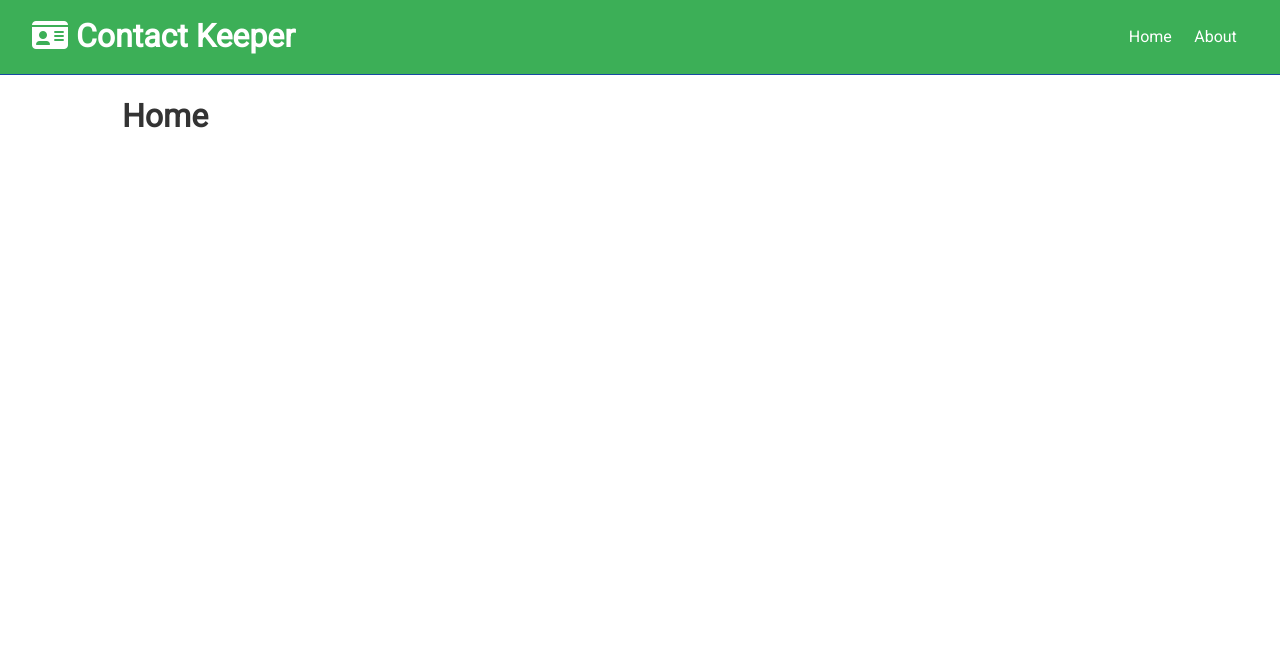
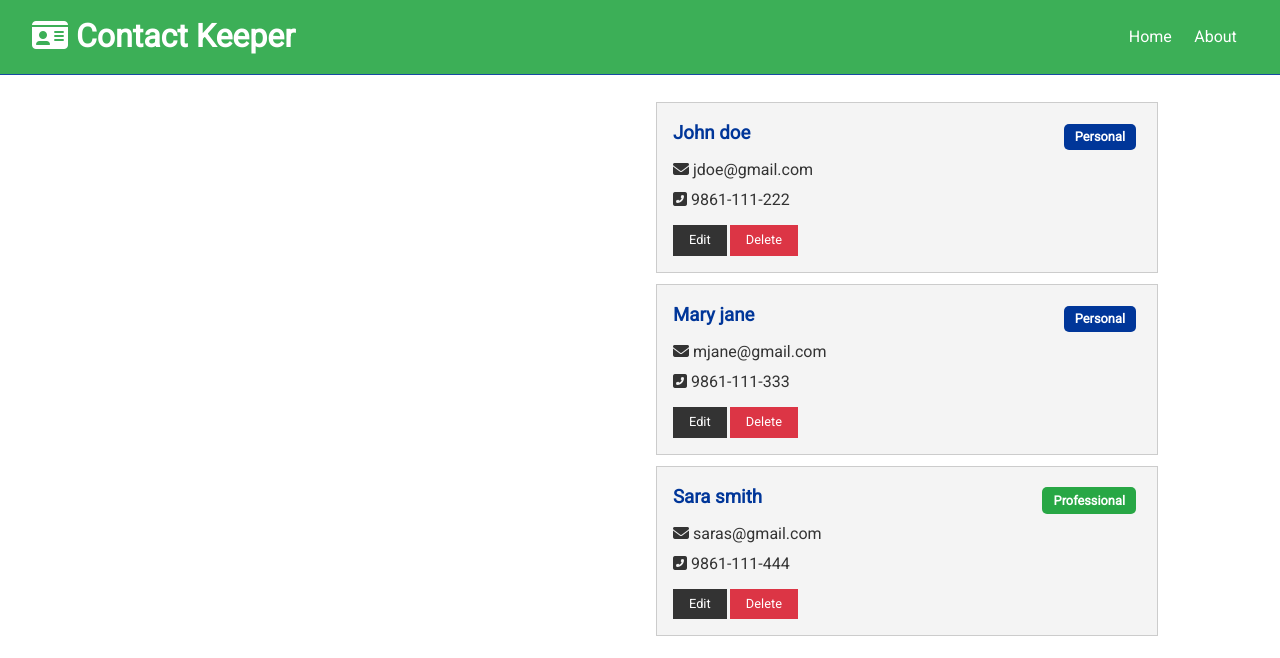
Before and after one commit to RohanRajGautam/contact-keeper, a React (Create React App) app in the folder client/: page / in a window 1280 px wide. Shown: the top 658 px of the page. Built offline with nearby package versions, Linux system fonts and the light colour scheme.

Commit message:
contact and contactItem component

```diff
--- a/client/public/index.html
+++ b/client/public/index.html
@@ -8,6 +8,7 @@
       name="description"
       content="Web site created using create-react-app"
     />
+    <link rel="shortcut icon" href="favicon.ico" type="image/x-icon" />
     <script
       src="https://kit.fontawesome.com/f3b16c9248.js"
       crossorigin="anonymous"
--- /dev/null
+++ b/client/src/components/contacts/ContactItem.js
@@ -0,0 +1,47 @@
+import React from "react";
+import PropTypes from "prop-types";
+
+const ContactItem = ({ contact }) => {
+  const { id, name, email, phone, type } = contact;
+  return (
+    <div className='card bg-light'>
+      <h3 className='text-primary text-left'>
+        {name.capitalize()}{" "}
+        <span
+          style={{ float: "right" }}
+          className={
+            "badge " + (type === "personal" ? "badge-primary" : "badge-success")
+          }
+        >
+          {type.capitalize()}
+        </span>
+      </h3>
+      <ul className='list'>
+        {email && (
+          <li>
+            <i className='fas fa-envelope' /> {email}
+          </li>
+        )}
+        {phone && (
+          <li>
+            <i className='fas fa-phone-square-alt' /> {phone}
+          </li>
+        )}
+      </ul>
+      <p>
+        <button className='btn btn-dark btn-sm '>Edit</button>
+        <button className='btn btn-danger btn-sm'>Delete</button>
+      </p>
+    </div>
+  );
+};
+
+String.prototype.capitalize = function () {
+  return this.charAt(0).toUpperCase() + this.slice(1);
+};
+
+ContactItem.protoType = {
+  contact: PropTypes.object.isRequired,
+};
+
+export default ContactItem;
--- /dev/null
+++ b/client/src/components/contacts/Contacts.js
@@ -0,0 +1,18 @@
+import React, { Fragment, useContext } from "react";
+import ContactItem from "./ContactItem";
+import ContactContext from "../../context/contact/contactContext";
+
+const Contacts = () => {
+  const contactContext = useContext(ContactContext);
+  const { contacts } = contactContext;
+
+  return (
+    <Fragment>
+      {contacts.map((contact) => (
+        <ContactItem key={contact.id} contact={contact} />
+      ))}
+    </Fragment>
+  );
+};
+
+export default Contacts;
--- a/client/src/components/pages/Home.js
+++ b/client/src/components/pages/Home.js
@@ -1,9 +1,13 @@
 import React from "react";
+import Contacts from "../contacts/Contacts";
 
 const Home = () => {
   return (
-    <div>
-      <h1>Home</h1>
+    <div className='grid-2'>
+      <div>{/* ContactForm */}</div>
+      <div>
+        <Contacts />
+      </div>
     </div>
   );
 };
```
Also changed, not shown: 1 other file (tests, documents, lock files or other folders).
